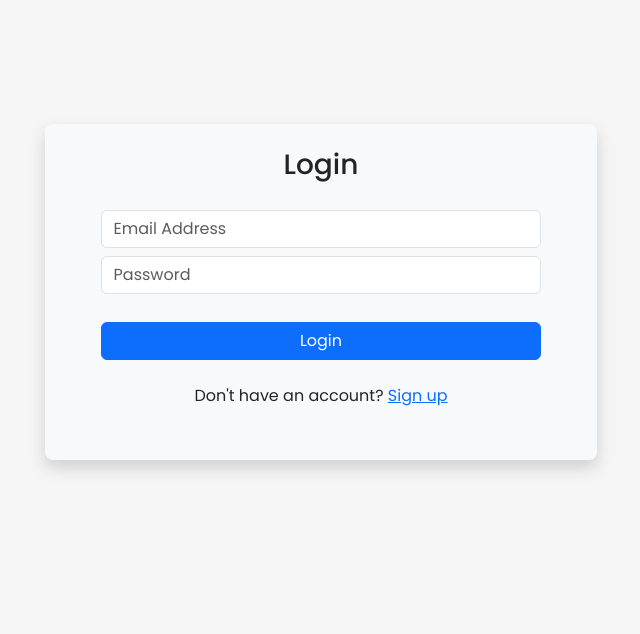
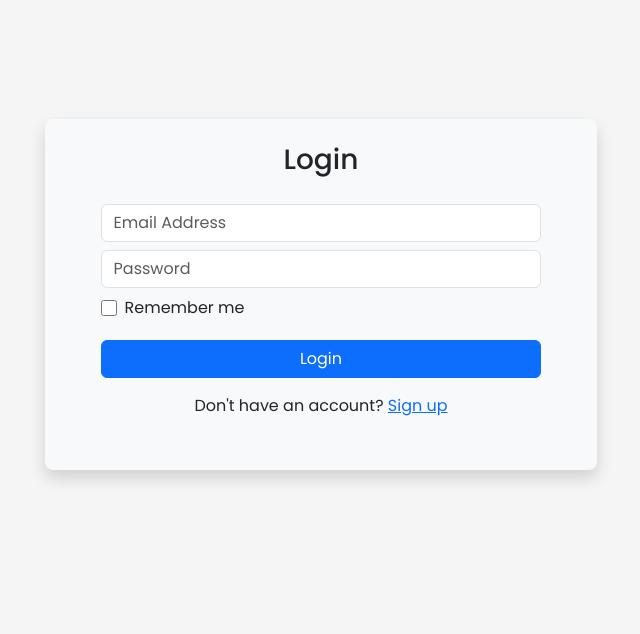
Before and after one commit to MadGotten/Social-Life, a Flask app: page /login in a window 1280 px wide. Shown: the part 56-690 px from the top of the page, without its empty margins (319-959 px from the left). Run offline with Flask 3, Linux system fonts and the light colour scheme; some libraries are stand-ins or nearby versions.

Commit message:
Add remember me checkbox to login page

```diff
--- a/config.py
+++ b/config.py
@@ -8,6 +8,7 @@ TESTING = os.getenv('TESTING')
 SECRET_KEY = os.getenv('SECRET_KEY')
 SQLALCHEMY_DATABASE_URI =  os.getenv('SQLALCHEMY_DATABASE_URI')
 SQLALCHEMY_TRACK_MODIFICATIONS = False
+SESSION_COOKIE_SECURE = os.getenv('SESSION_COOKIE_SECURE')
 REMEMBER_COOKIE_SAMESITE = 'Lax'
 UPLOAD_PROFILE_FOLDER = 'website/static/profile_images'
 MAX_CONTENT_LENGTH = 2 * 1024 * 1024
--- a/website/auth.py
+++ b/website/auth.py
@@ -19,7 +19,8 @@ def login():
     if form.validate_on_submit():
         user = User.query.filter_by(email=form.email.data.lower()).first()
         if user and check_password_hash(user.password, form.password.data):
-            login_user(user, remember=True) # Add ability to remember user or not
+            remember_me = request.form.get('remember_me', default=False, type=bool)
+            login_user(user, remember=remember_me)
             flash('Logged successfully!', category='success')
             return redirect(url_for('main'))
         else:
@@ -46,7 +47,7 @@ def signup():
         else:
             new_user = User(
                 email=form.email.data.lower(),
-                password=generate_password_hash(form.password.data, method='sha256'),
+                password=generate_password_hash(form.password.data),
                 username=form.username.data.lower(),
                 first_name=form.firstname.data.capitalize(),
                 last_name=form.lastname.data.capitalize()
--- a/website/templates/auth/login.html
+++ b/website/templates/auth/login.html
@@ -12,7 +12,10 @@
                     {{render_field(field)}}
                 {% endif %}
             {% endfor %}
-            <div class="row px-2 py-4">
+            <div class="d-flex align-items-center gap-2 p-2 py-1">
+                <input type="checkbox" name="remember_me" style="width: 16px; height: 16px">Remember me</input>
+            </div>
+            <div class="row px-2 py-3">
                 <div class="col">
                     <button type="submit" class="btn btn-primary w-100">Login</button>
                 </div>
```
